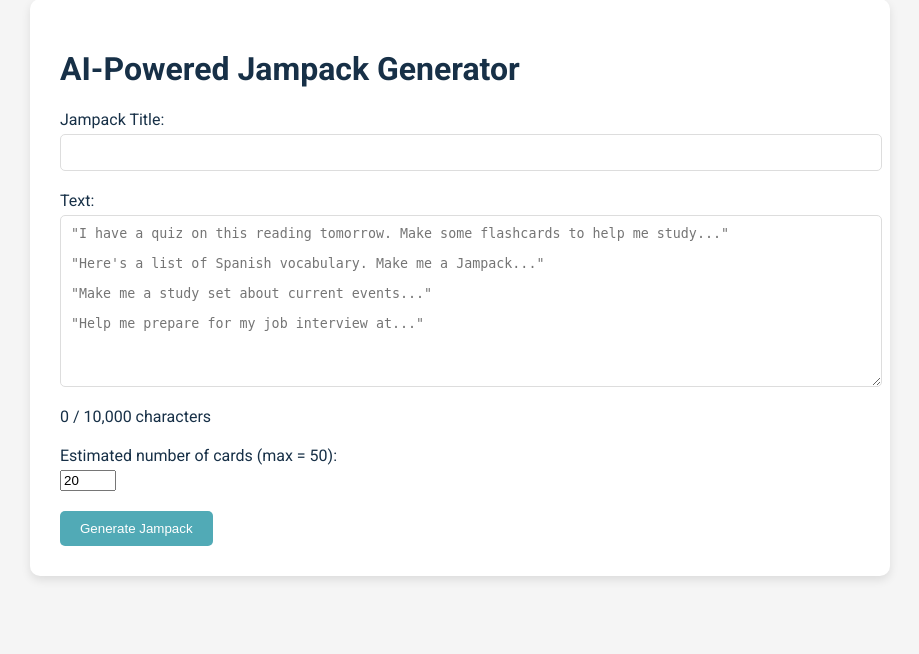
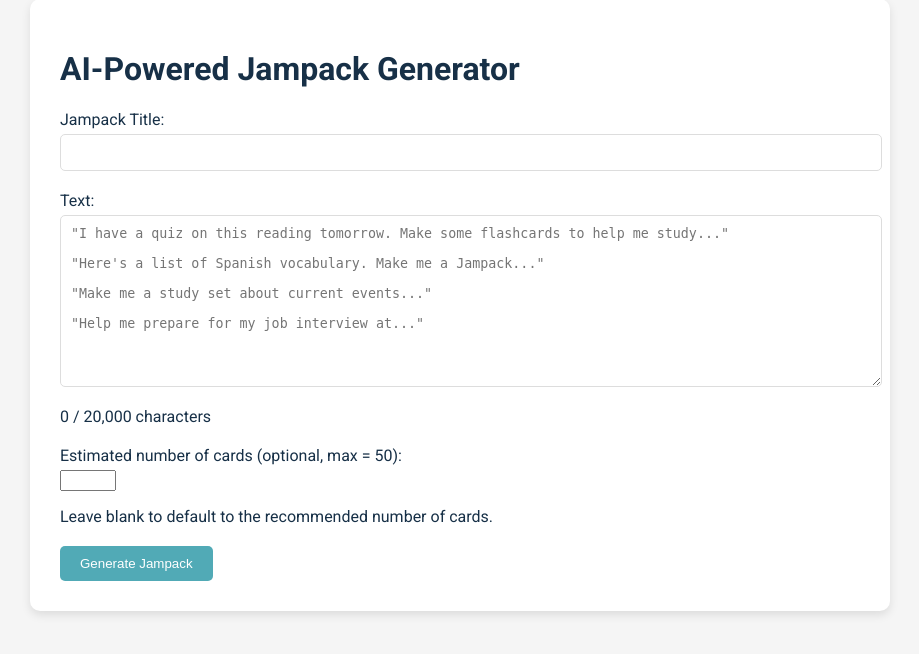
Before and after one commit to samcraftt/jamliterate, a Flask app: page /jampack_generator in a window 1280 px wide. Shown: the part 126-780 px from the top of the page, without its empty margins (180-1099 px from the left). Run offline with Flask 3, Linux system fonts and the light colour scheme; the visitor is signed in with stand-in values (Sample User, id 1); parts of the project's set-up code (start-up, migrations or seed data) failed here and were passed over.

Commit message:
Update jampack_generator.html

```diff
--- a/templates/jampack_generator.html
+++ b/templates/jampack_generator.html
@@ -62,18 +62,19 @@
         </div>
         <div class="form-group">
             <label for="text">Text:</label>
-            <textarea id="text" name="text" rows="10" required maxlength="10000" placeholder="&quot;I have a quiz on this reading tomorrow. Make some flashcards to help me study...&quot;
+            <textarea id="text" name="text" rows="10" required maxlength="20000" placeholder="&quot;I have a quiz on this reading tomorrow. Make some flashcards to help me study...&quot;
 
 &quot;Here's a list of Spanish vocabulary. Make me a Jampack...&quot;
 
 &quot;Make me a study set about current events...&quot;
 
 &quot;Help me prepare for my job interview at...&quot;"></textarea>
-            <p id="char-count">0 / 10,000 characters</p>
+            <p id="char-count">0 / 20,000 characters</p>
         </div>
         <div class="form-group">
-            <label for="num_cards">Estimated number of cards (max = 50):</label>
-            <input type="number" id="num_cards" name="num_cards" min="1" max="50" value="20" required>
+            <label for="num_cards">Estimated number of cards (optional, max = 50):</label>
+            <input type="number" id="num_cards" name="num_cards" min="1" max="50">
+            <p>Leave blank to default to the recommended number of cards.</p>
         </div>
         <button type="submit" class="submit-btn">Generate Jampack</button>
     </form>
@@ -97,8 +98,8 @@ document.addEventListener('DOMContentLoaded', function() {
     });
 
     textArea.addEventListener('input', function() {
-        var remainingChars = 10000 - this.value.length;
-        charCount.textContent = this.value.length + ' / 10,000 characters';
+        var remainingChars = 20000 - this.value.length;
+        charCount.textContent = this.value.length + ' / 20,000 characters';
         if (remainingChars < 0) {
             charCount.style.color = 'red';
         } else {
@@ -107,9 +108,9 @@ document.addEventListener('DOMContentLoaded', function() {
     });
 
     form.addEventListener('submit', function(e) {
-        if (textArea.value.length > 10000) {
+        if (textArea.value.length > 20000) {
             e.preventDefault();
-            alert('Text must be 10,000 characters or less.');
+            alert('Text must be 20,000 characters or less.');
         } else {
             loadingMessage.style.display = 'block';
             form.style.display = 'none';
```
